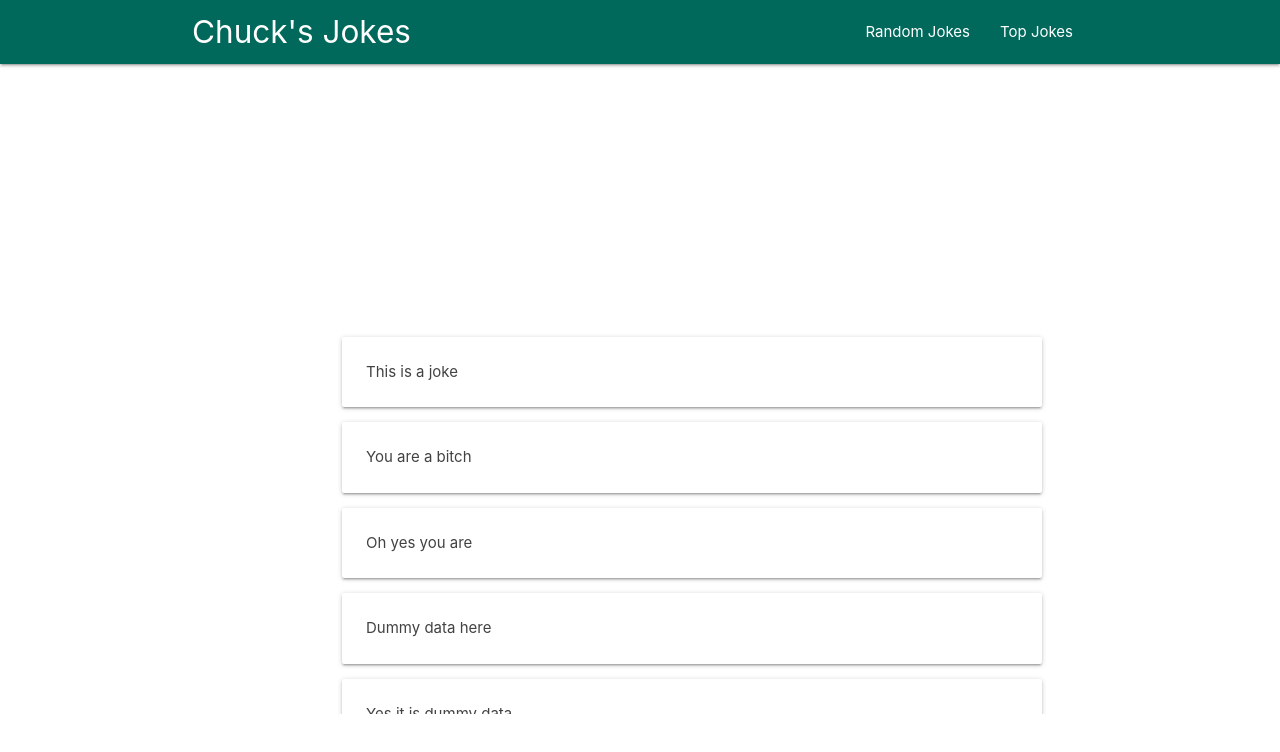
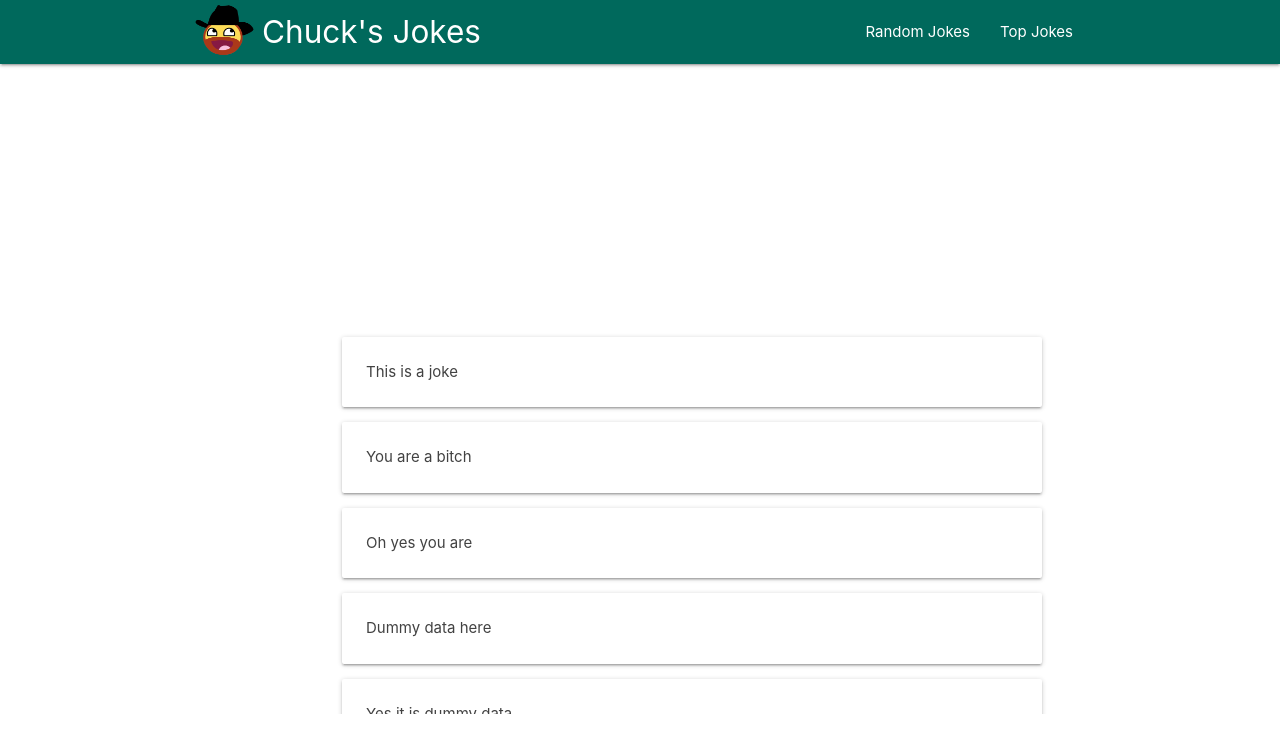
Before and after one commit to JosemaRguez/Chuck-Norris-Jokes, a React (Create React App) app in the folder client/: page / in a window 1280 px wide. Shown: the top 752 px of the page. Built offline with nearby package versions, Linux system fonts and the light colour scheme.

Commit message:
Logo added

```diff
--- a/client/src/components/layouts/Navbar.js
+++ b/client/src/components/layouts/Navbar.js
@@ -1,11 +1,13 @@
 import React from 'react'
 import { Link } from 'react-router-dom'
 import PageLinks from './PageLinks'
+import LogoImage from '../../logo.png'
 
 const Navbar = () => {
     return (
         <nav className="nav-wrapper #00695c teal darken-3">
             <div className="container">
+                <img style={{width: '70px', height:'60px', paddingRight:'5px'}} alt='png' src={LogoImage} />
                 <Link to='/' className='brand-logo'>Chuck's Jokes</Link>
                 <PageLinks />
             </div>
```
Also changed, not shown: 1 other file (tests, documents, lock files or other folders).
